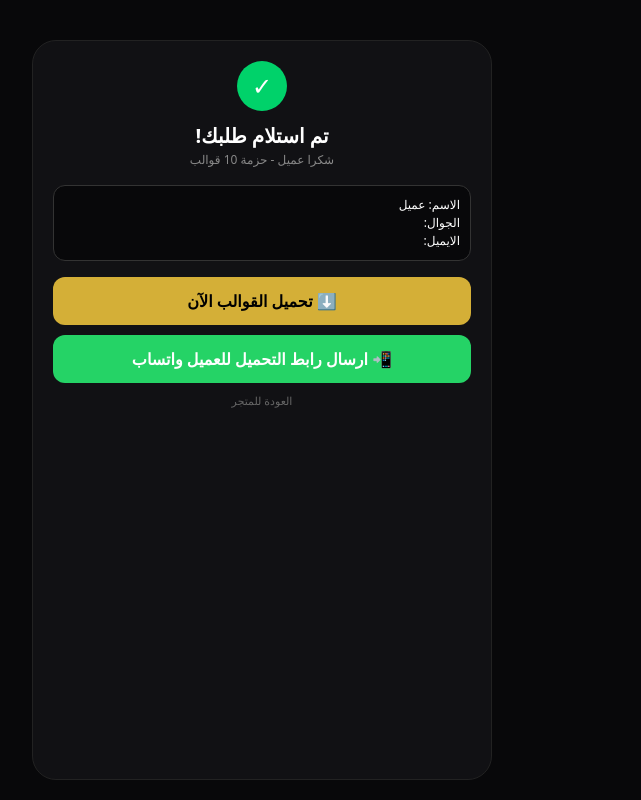
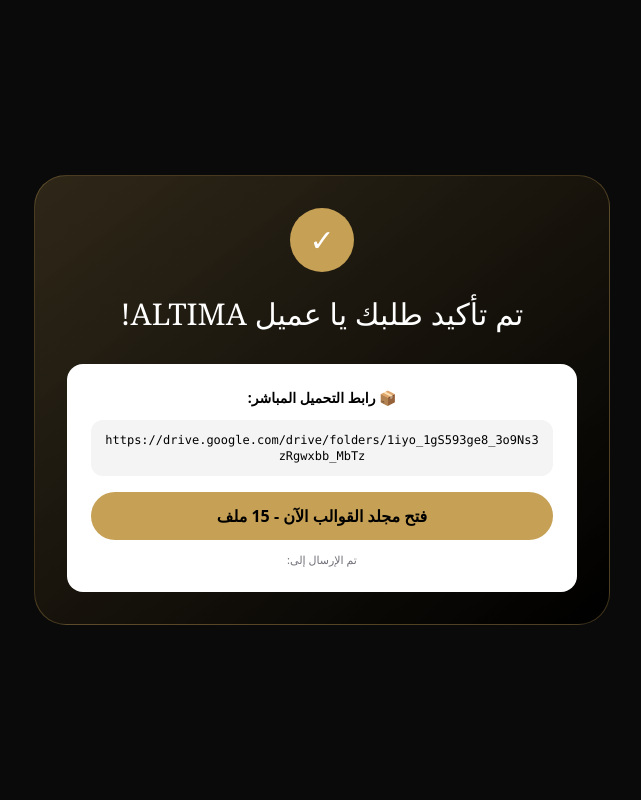
Before and after one commit to altima261/altima-store, a Next.js app: page /success in a window 1280 px wide. Shown: the whole page, without its empty margins (459-1100 px from the left). Built offline with nearby package versions, Linux system fonts and the light colour scheme.

Commit message:
Update page.tsx

```diff
--- a/app/success/page.tsx
+++ b/app/success/page.tsx
@@ -1,34 +1,26 @@
-'use client'
-import { useSearchParams } from 'next/navigation'
-import { Suspense } from 'react'
-
-function Content(){
- const p = useSearchParams()
- const name = p.get('name') || 'عميل'
- const email = p.get('email') || ''
- const phone = p.get('phone') || ''
- const product = p.get('product') || 'حزمة 10 قوالب'
-
- const DRIVE = "https://drive.google.com/drive/folders/1PUT-YOUR-FOLDER-ID-HERE"
- const msg = `هلا ${name} %0Aشكرا لشرائك ${product} %0Aرابط التحميل: ${DRIVE} %0Aايميلك: ${email}`
-
- return(
- <div dir="rtl" style={{minHeight:'100vh',background:'#08080A',color:'#fff',display:'flex',justifyContent:'center',padding:20,fontFamily:'system-ui'}}>
-  <div style={{maxWidth:460,width:'100%',background:'#111114',border:'1px solid #222',borderRadius:24,padding:20,textAlign:'center',marginTop:20}}>
-   <div style={{width:50,height:50,background:'#00D26A',borderRadius:999,display:'flex',alignItems:'center',justifyContent:'center',margin:'0 auto',fontSize:24}}>✓</div>
-   <h1 style={{fontSize:20,fontWeight:900,marginTop:10}}>تم استلام طلبك!</h1>
-   <p style={{color:'#888',fontSize:12}}>شكرا {name} - {product}</p>
-   <div style={{background:'#08080A',border:'1px solid #333',borderRadius:12,padding:10,textAlign:'right',margin:'16px 0',fontSize:12}}>
-    <div>الاسم: {name}</div><div>الجوال: {phone}</div><div>الايميل: {email}</div>
-   </div>
-   <a href={DRIVE} target="_blank" style={{display:'block',background:'#D4AF37',color:'#000',padding:12,borderRadius:12,fontWeight:900,textDecoration:'none'}}>⬇️ تحميل القوالب الآن</a>
-   <a href={`https://wa.me/${phone.replace(/[^0-9]/g,'')}?text=${msg}`} target="_blank" style={{display:'block',marginTop:10,background:'#25D366',color:'#fff',padding:12,borderRadius:12,fontWeight:900,textDecoration:'none'}}>📲 ارسال رابط التحميل للعميل واتساب</a>
-   <a href="/" style={{display:'block',marginTop:10,color:'#666',fontSize:11}}>العودة للمتجر</a>
-  </div>
- </div>
- )
+"use client";
+import { useSearchParams } from "next/navigation";
+import { Suspense } from "react";
+const DRIVE_LINK = "https://drive.google.com/drive/folders/1iyo_1gS593ge8_3o9Ns3zRgwxbb_MbTz";
+function SuccessContent() {
+  const params = useSearchParams();
+  const email = params.get("email") || "";
+  const name = params.get("name") || "عميل ALTIMA";
+  return (
+    <main className="min-h-screen bg-[#0a0a0a] text-white flex items-center justify-center px-4" dir="rtl">
+      <div className="max-w-xl w-full rounded-[32px] bg-gradient-to-br from-[#C5A055]/20 to-black border border-[#C5A055]/30 p-8 text-center">
+        <div className="w-16 h-16 mx-auto rounded-full bg-[#C5A055] flex items-center justify-center text-3xl">✓</div>
+        <h1 className="font-serif text-3xl mt-6">تم تأكيد طلبك يا {name}!</h1>
+        <div className="mt-8 rounded-2xl bg-white text-black p-6">
+          <div className="text-sm font-bold">📦 رابط التحميل المباشر:</div>
+          <div className="mt-3 p-3 rounded-xl bg-zinc-100 text-xs break-all font-mono">{DRIVE_LINK}</div>
+          <a href={DRIVE_LINK} target="_blank" className="mt-4 w-full bg-[#C5A055] text-black font-bold py-3 rounded-full block text-center">فتح مجلد القوالب الآن - 15 ملف</a>
+          <div className="mt-3 text-[11px] text-zinc-500">تم الإرسال إلى: {email}</div>
+        </div>
+      </div>
+    </main>
+  );
 }
-
-export default function SuccessPage(){
- return <Suspense><Content/></Suspense>
+export default function SuccessPage() {
+  return <Suspense><SuccessContent /></Suspense>;
 }
```
